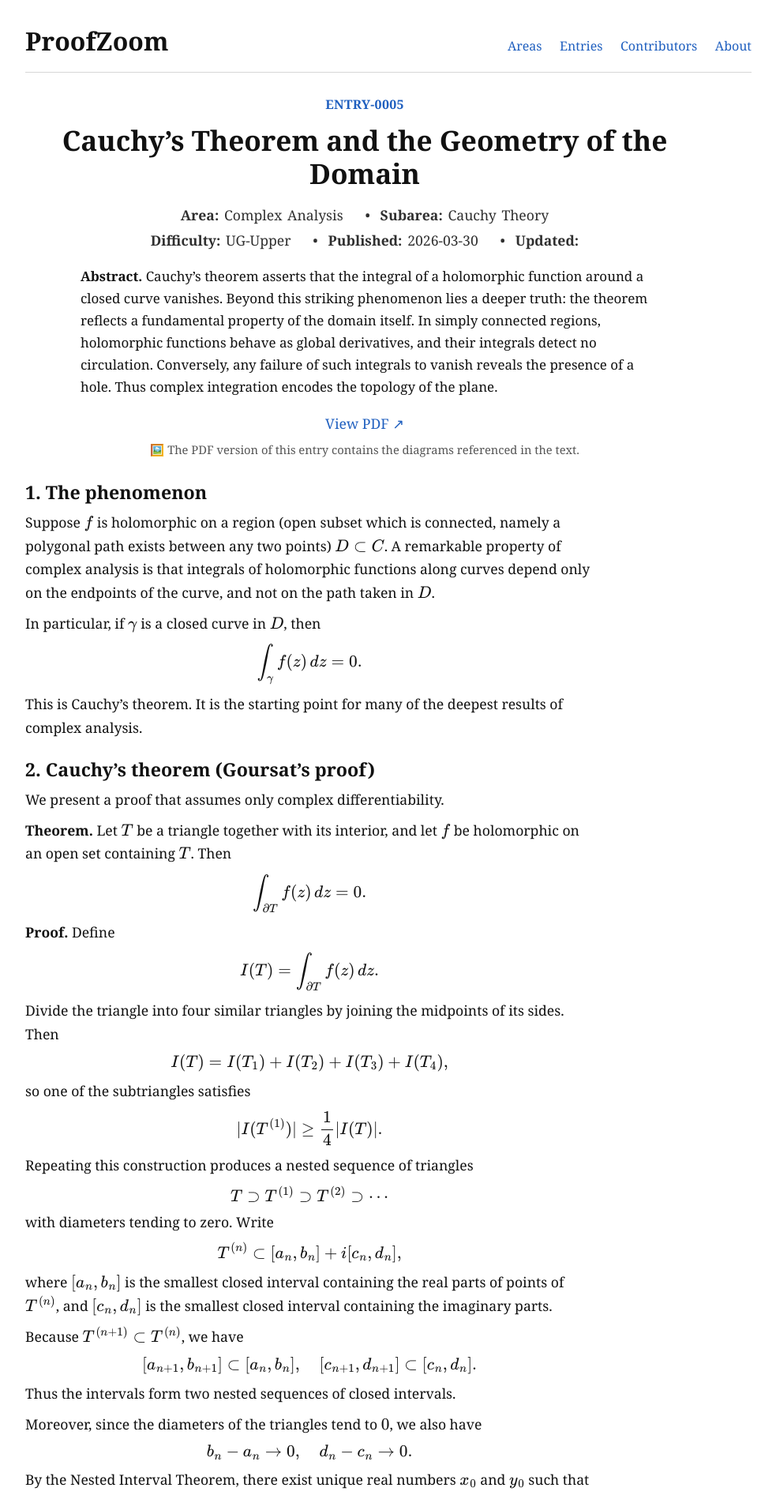
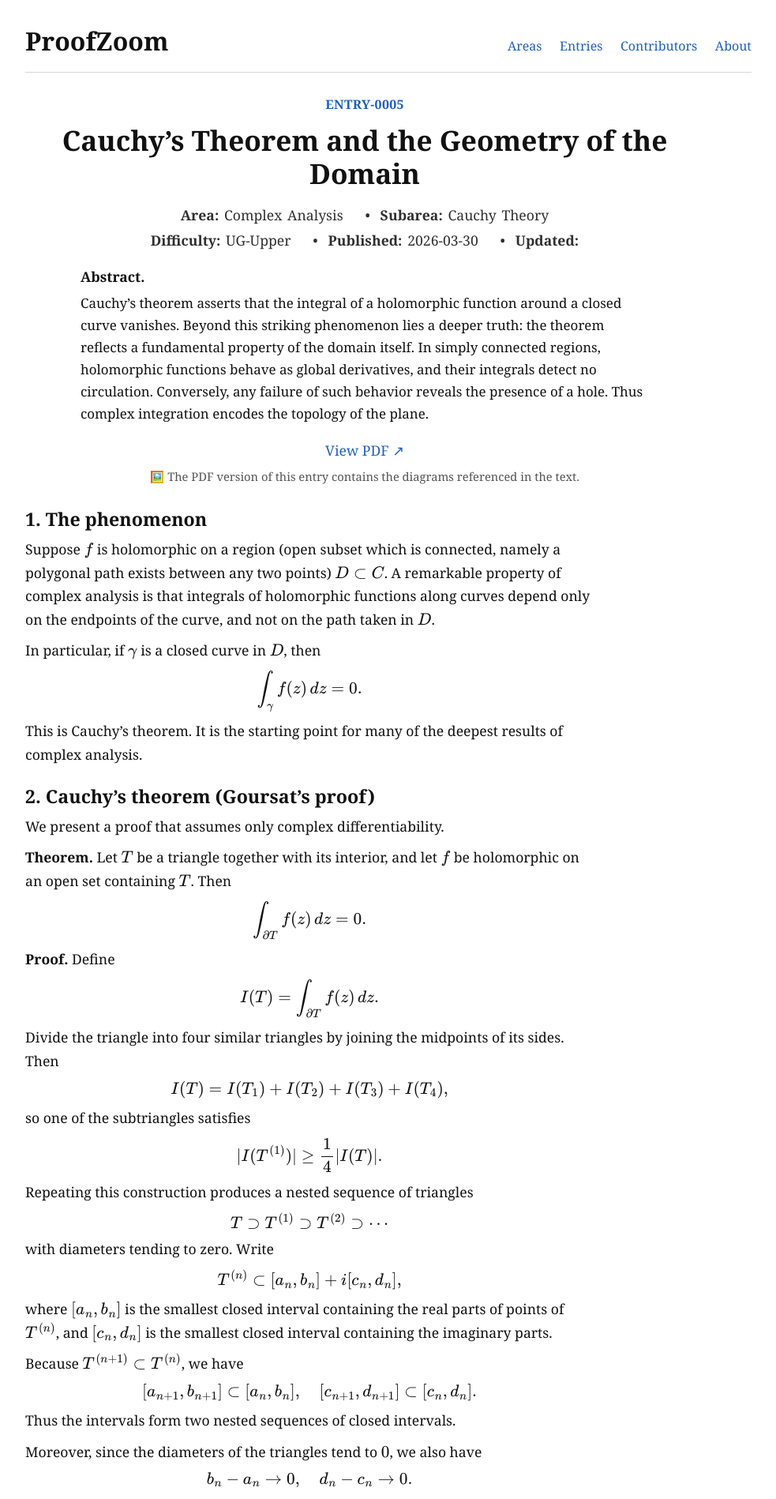
Before and after one commit to Dinside01/proofzoom, a Jekyll site: the page built from _entries/entry-0005-Cauchys-Theorem-and-the-Geometry-of-the-Domain.md, in a window 1280 px wide. Shown: the top 1898 px of the page at 79% size, without its empty margins (148-1131 px from the left). Built offline with Jekyll 4.4.1, drawn with Linux system fonts in a browser that asks for light colours.

Commit message:
Rename Entry-0005 files and update entry layout/styles

```diff
--- a/_entries/entry-0005-Cauchy’s-Theorem-and-the-Geometry-of-the-Domain.md
+++ b/_entries/entry-0005-Cauchys-Theorem-and-the-Geometry-of-the-Domain.md
@@ -4,12 +4,12 @@ title: "Cauchy’s Theorem and the Geometry of the Domain"
 entry_id: entry-0005
 primary_area: Complex Analysis
 primary_subarea: Cauchy Theory
-permalink: /entries/entry-0005-cauchy-s-theorem-and-the-geometry-of-the-domain/
+permalink: /entries/entry-0005-cauchys-theorem-and-the-geometry-of-the-domain/
 
-pdf: /assets/pdfs/entry-0005-Cauchy’s-Theorem-and-the-Geometry-of-the-Domain.pdf
+pdf: /assets/pdfs/entry-0005-Cauchys-Theorem-and-the-Geometry-of-the-Domain.pdf
 
-abstract: "Cauchy’s theorem asserts that the integral of a holomorphic function around a closed curve vanishes. Beyond this striking phenomenon lies a deeper truth: the theorem reflects a fundamental property of the domain itself. In simply connected regions, holomorphic functions behave as global derivatives, and their integrals detect no circulation. Conversely, any failure of such integrals to vanish reveals the presence of a hole. Thus complex integration encodes the topology of the plane."
-
+abstract: >
+  Cauchy’s theorem asserts that the integral of a holomorphic function around a closed curve vanishes. Beyond this striking phenomenon lies a deeper truth: the theorem reflects a fundamental property of the domain itself. In simply connected regions, holomorphic functions behave as global derivatives, and their integrals detect no circulation. Conversely, any failure of such behavior reveals the presence of a hole. Thus complex integration encodes the topology of the plane.
 difficulty: UG-Upper
 published: 2026-03-30
 updated:
--- a/_layouts/entry.html
+++ b/_layouts/entry.html
@@ -25,12 +25,12 @@ layout: default
       <strong>Updated:</strong> {{ page.updated }}
     </p>
   </div>
-
-  {% if page.abstract %}
-    <div class="entry-abstract">
-      <strong>Abstract.</strong> {{ page.abstract }}
-    </div>
-  {% endif %}
+{% if page.abstract %}
+  <p class="entry-abstract-label"><strong>Abstract.</strong></p>
+  <div class="entry-abstract">
+    {{ page.abstract }}
+  </div>
+{% endif %}
 
   {% if page.pdf %}
     <p class="entry-download">
--- a/assets/css/site.css
+++ b/assets/css/site.css
@@ -232,15 +232,23 @@ a.button:hover {
   padding-left: 1.2em;
   padding-right: 0.35em;
 }
-
+.entry-abstract-label {
+  max-width: 720px;
+  margin: 18px auto 6px auto;
+  text-align: left;
+}
 .entry-abstract {
   max-width: 720px;
-  margin: 18px auto 18px auto;
+  margin: 0 auto 18px auto;
   text-align: left;
   font-size: 1.06rem;
   line-height: 1.65;
 }
 
+.abstract {
+  max-width: 850px;
+  margin: 0 auto;
+}
 .entry-download {
   margin: 16px 0 0 0;
 }
```
Also changed, not shown: 2 other files.
